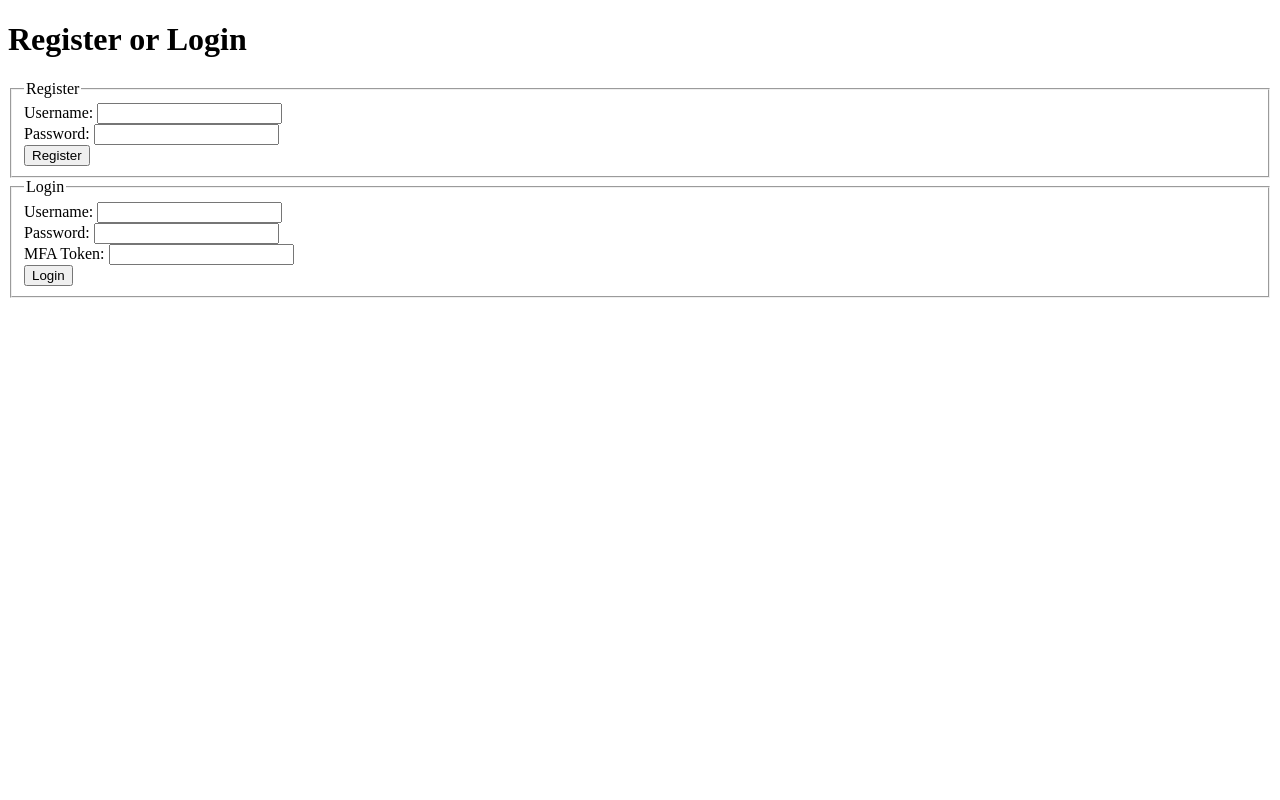
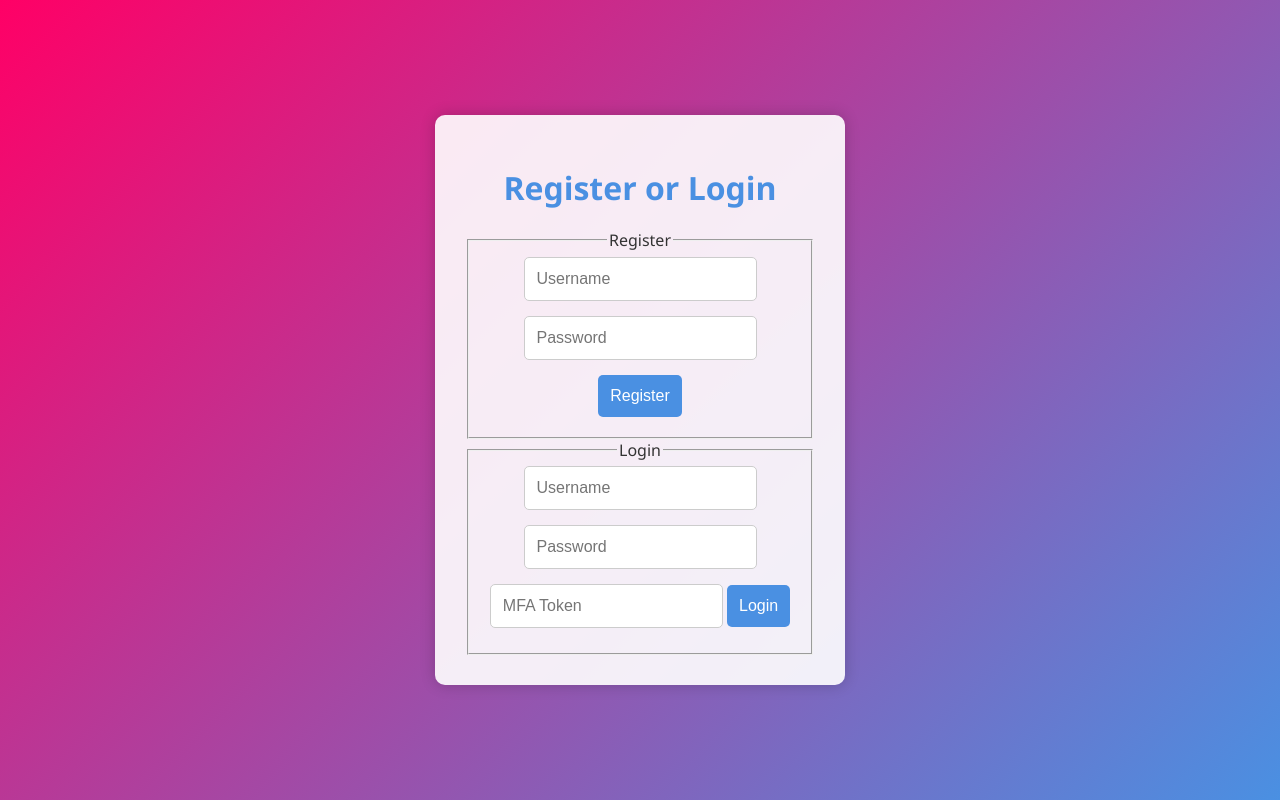
Before and after one commit to MananUkani/2FA-Project, a Flask app: template templates/auth.html in a window 1280 px wide. Run offline with Flask 2, Linux system fonts and the light colour scheme; the template is opened without the code that fills it, so the values that code supplies are empty; parts of the project's set-up code (start-up, migrations or seed data) failed here and were passed over.

Commit message:
Update auth.html

```diff
--- a/templates/auth.html
+++ b/templates/auth.html
@@ -4,30 +4,89 @@
     <meta charset="UTF-8">
     <meta name="viewport" content="width=device-width, initial-scale=1.0">
     <title>Register or Login</title>
+    <style>
+        body {
+            font-family: 'Segoe UI', Tahoma, Geneva, Verdana, sans-serif;
+            background: linear-gradient(135deg, #f06, #4a90e2);
+            margin: 0;
+            padding: 0;
+            display: flex;
+            justify-content: center;
+            align-items: center;
+            height: 100vh;
+            color: #fff;
+        }
+        .container {
+            background-color: rgba(255, 255, 255, 0.9);
+            padding: 30px;
+            border-radius: 10px;
+            box-shadow: 0 0 15px rgba(0, 0, 0, 0.2);
+            width: 350px;
+            text-align: center;
+            color: #333;
+        }
+        h1 {
+            margin-bottom: 20px;
+            color: #4a90e2;
+        }
+        form {
+            display: flex;
+            flex-direction: column;
+        }
+        input {
+            margin-bottom: 15px;
+            padding: 12px;
+            border: 1px solid #ccc;
+            border-radius: 5px;
+            font-size: 16px;
+        }
+        button {
+            padding: 12px;
+            border: none;
+            border-radius: 5px;
+            background-color: #4a90e2;
+            color: #fff;
+            font-size: 16px;
+            cursor: pointer;
+            margin-bottom: 10px;
+        }
+        button:hover {
+            background-color: #357ABD;
+        }
+        .messages {
+            margin-top: 20px;
+            list-style-type: none;
+            padding: 0;
+        }
+        .messages li {
+            background-color: #ffdddd;
+            padding: 10px;
+            border: 1px solid #ff5c5c;
+            border-radius: 4px;
+            margin-bottom: 10px;
+        }
+    </style>
 </head>
 <body>
+    <div class="container">
         <h1>Register or Login</h1>
 
         {% if 'username' in session %}
             <p>Welcome, {{ session['username'] }}!</p>
             <form action="{{ url_for('logout') }}" method="post">
-            <input type="submit" value="Logout">
+                <button type="submit">Logout</button>
             </form>
             <form action="/delete_account" method="post">
-            <input type="submit" value="Delete Account">
+                <button type="submit">Delete Account</button>
             </form>
         {% else %}
             <form action="/" method="post">
                 <fieldset>
                     <legend>Register</legend>
                     <input type="hidden" name="action" value="register">
-                <label for="reg_username">Username:</label>
-                <input type="text" id="reg_username" name="username" required>
-                <br>
-                <label for="reg_password">Password:</label>
-                <input type="password" id="reg_password" name="password" required>
-                <br>
-                <input type="submit" value="Register">
+                    <input type="text" id="reg_username" name="username" placeholder="Username" required>
+                    <input type="password" id="reg_password" name="password" placeholder="Password" required>
+                    <button type="submit">Register</button>
                 </fieldset>
             </form>
 
@@ -35,16 +94,10 @@
                 <fieldset>
                     <legend>Login</legend>
                     <input type="hidden" name="action" value="login">
-                <label for="login_username">Username:</label>
-                <input type="text" id="login_username" name="username" required>
-                <br>
-                <label for="login_password">Password:</label>
-                <input type="password" id="login_password" name="password" required>
-                <br>
-                <label for="login_token">MFA Token:</label>
-                <input type="text" id="login_token" name="token" required>
-                <br>
-                <input type="submit" value="Login">
+                    <input type="text" id="login_username" name="username" placeholder="Username" required>
+                    <input type="password" id="login_password" name="password" placeholder="Password" required>
+                    <input type="text" id="login_token" name="token" placeholder="MFA Token" required>
+                    <button type="submit">Login</button>
                 </fieldset>
             </form>
         {% endif %}
@@ -57,5 +110,6 @@
         {% if message %}
             <p>{{ message }}</p>
         {% endif %}
+    </div>
 </body>
 </html>
```
Lines whose indentation alone changed are shown as unchanged.
